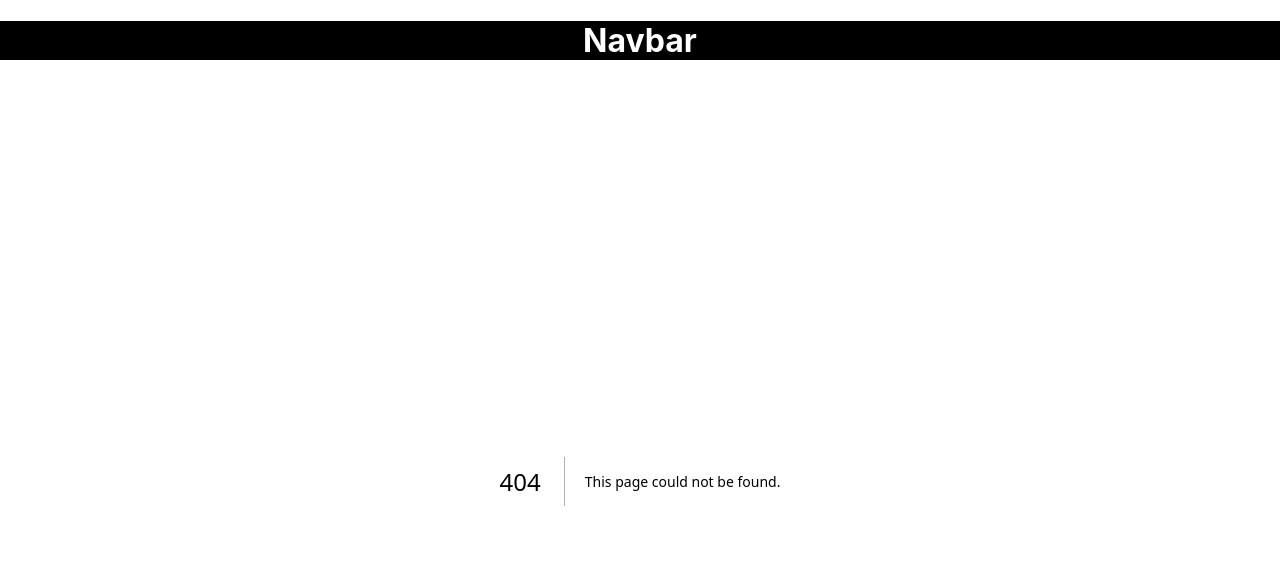
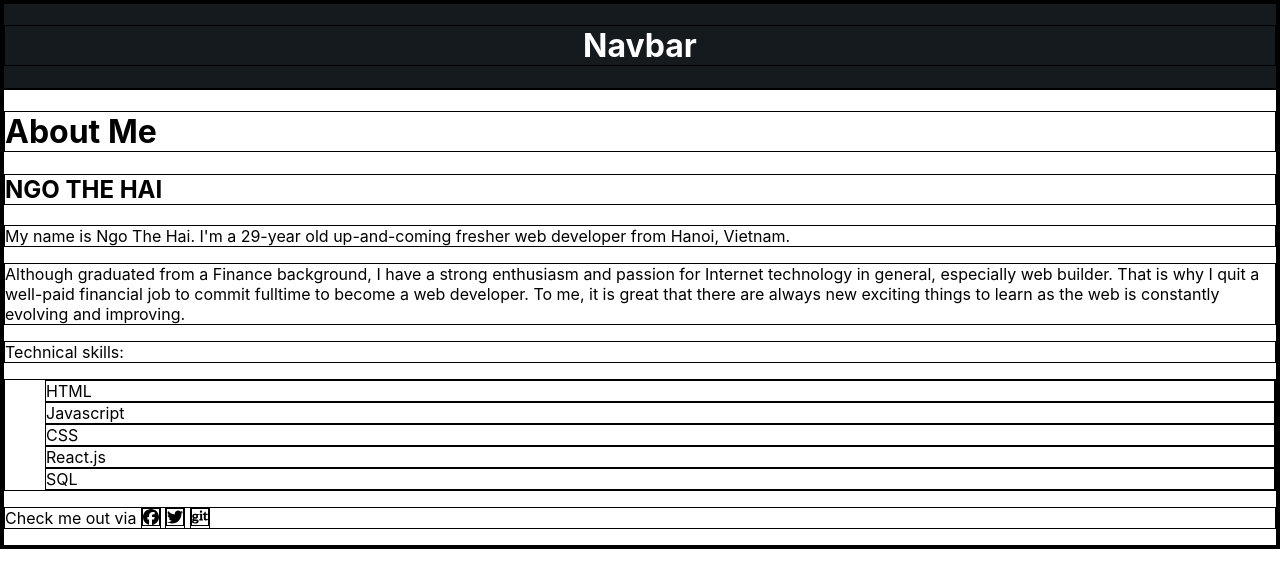
Before and after one commit to nthhai318/learning-dev, a Next.js app: page /aboutme in a window 1280 px wide. Before the commit this address had no page. Shown: the top 588 px of the page. Built offline with nearby package versions, Linux system fonts and the light colour scheme.

Commit message:
updated v.002

```diff
--- a/components/navbar.tsx
+++ b/components/navbar.tsx
@@ -2,7 +2,7 @@
 
 export default function Navbar() {
     return (
-        <div style={{backgroundColor: "black"}}>
+        <div style={{backgroundColor: "#151a1e"}}>
             <h1 style={{ textAlign: "center", color: "white" }}>Navbar</h1>
         </div>
     )
--- a/package.json
+++ b/package.json
@@ -9,7 +9,11 @@
     "lint": "next lint"
   },
   "dependencies": {
+    "@fortawesome/fontawesome-svg-core": "^6.2.0",
+    "@fortawesome/free-brands-svg-icons": "^6.2.0",
+    "@fortawesome/react-fontawesome": "^0.2.0",
     "next": "13.0.0",
+    "next-share": "^0.19.0",
     "react": "18.2.0",
     "react-dom": "18.2.0"
   },
--- /dev/null
+++ b/pages/aboutme.tsx
@@ -0,0 +1,39 @@
+import { ReactElement } from "react";
+import { FontAwesomeIcon } from '@fortawesome/react-fontawesome'
+import { faFacebook, faGit, faTwitter } from "@fortawesome/free-brands-svg-icons";
+import Link from "next/link";
+
+
+const AboutMe = () => {
+    return (
+        <>
+            <h1>About Me</h1>
+            <>
+                <h2>NGO THE HAI</h2>
+                <p>My name is Ngo The Hai. I'm a 29-year old up-and-coming fresher web developer from Hanoi, Vietnam.</p>
+                <p>Although graduated from a Finance background, I have a strong enthusiasm and passion for Internet technology in general, especially web builder. That is why I quit a well-paid financial job to commit fulltime to become a web developer. To me, it is great that there are always new exciting things to learn as the web is constantly evolving and improving.</p>
+                <p>Technical skills:</p>
+                <ul>
+                    <li className="skills">HTML</li>
+                    <li className="skills">Javascript</li>
+                    <li className="skills">CSS</li>
+                    <li className="skills">React.js</li>
+                    <li className="skills">SQL</li>
+                </ul>
+                <p>Check me out via <Link href="https://www.facebook.com/ngo.t.hai.97" ><FontAwesomeIcon icon={faFacebook} /></Link> <Link href="https://twitter.com/HaiNgo87853620"><FontAwesomeIcon icon={faTwitter} /></Link> <Link href="https://github.com/nthhai318"><FontAwesomeIcon icon={faGit} /></Link></p>
+            </>
+        </>
+    )
+}
+
+AboutMe.getLayout = function getLayout(page: ReactElement) {
+    return (
+        <>
+
+            {page}
+
+        </>
+    )
+}
+
+export default AboutMe;
--- a/pages/hai.tsx
+++ b/pages/hai.tsx
@@ -5,9 +5,6 @@ import Link from 'next/link'
 import { useRouter } from 'next/router'
 
 export default function Hai() {
-
-const router = useRouter();
-console.log(router);
 
     return (
         <Link href="/"><h1>Anh Ip</h1></Link>
--- a/styles/globals.css
+++ b/styles/globals.css
@@ -1,3 +1,7 @@
+* {
+  border: 1px solid black;
+}
+
 html,
 body {
   padding: 0;
@@ -24,3 +28,7 @@ a {
     background: black;
   }
 }
+
+.skills {
+  list-style: none;
+}
```
Also changed, not shown: pages/_app.tsx (+11 -2 lines), 1 other file (tests, documents, lock files or other folders).
